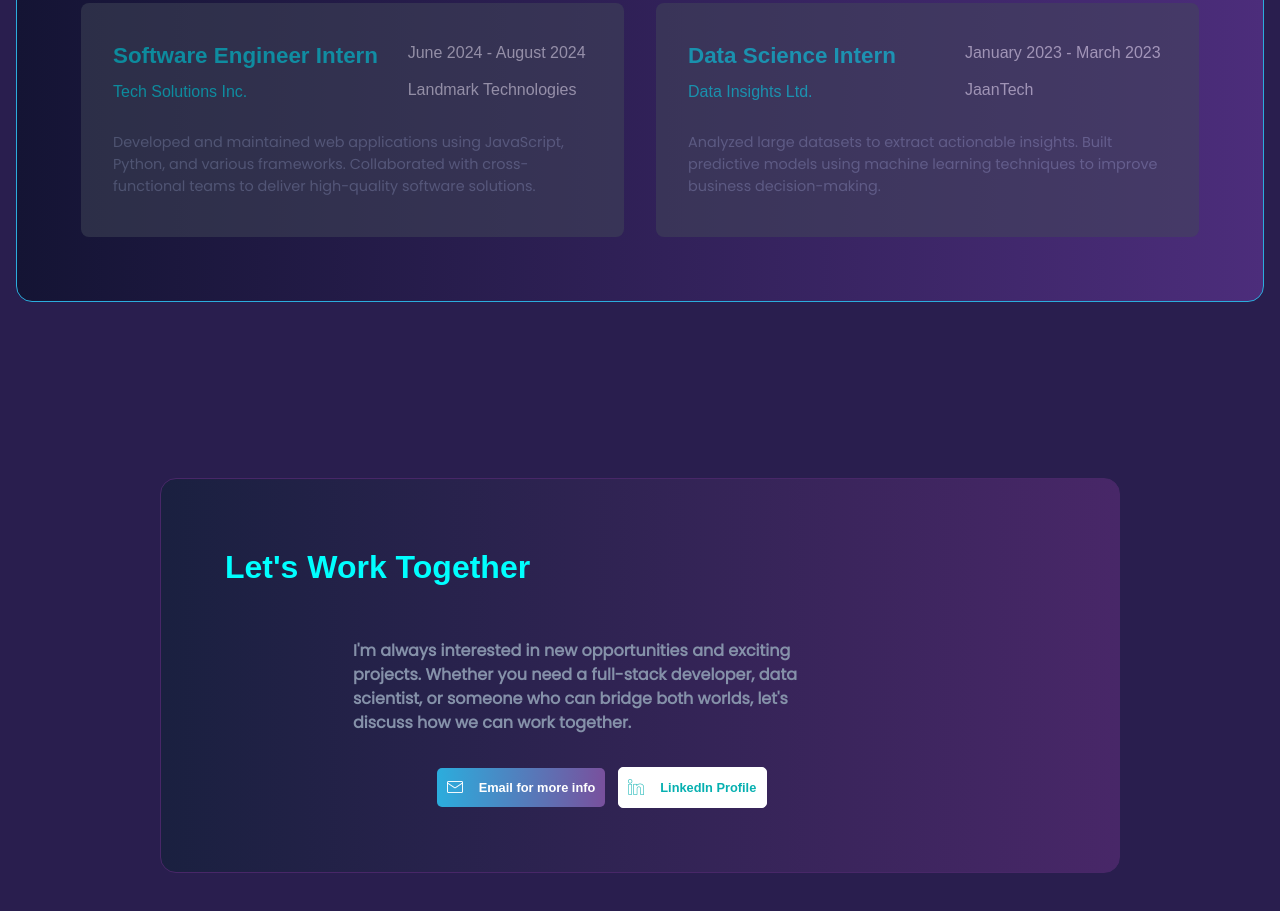
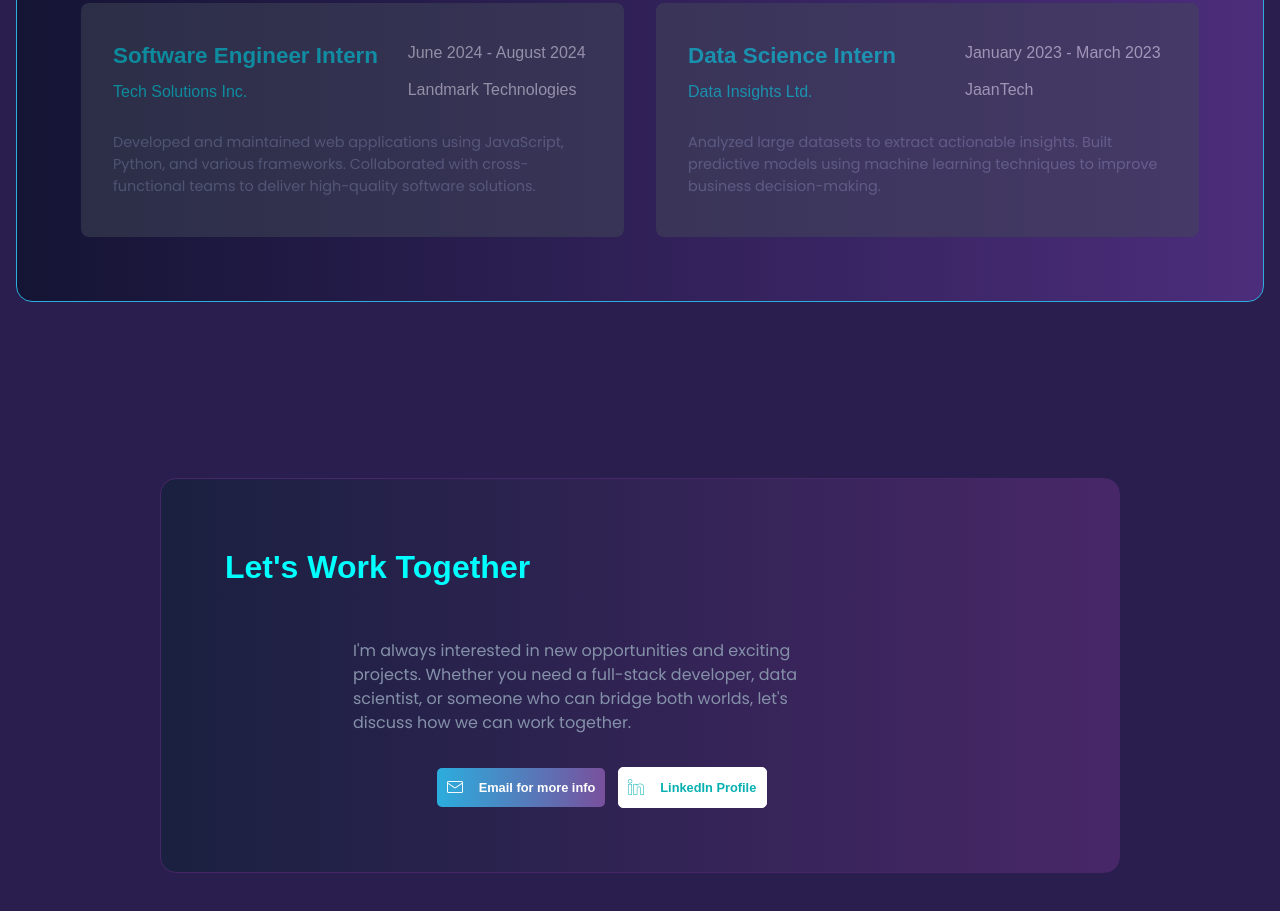
Before and after one commit to wanyu777/Portfolio, a plain HTML site: page index.html in a window 1280 px wide. Shown: the part 2709-3620 px from the top of the page. Drawn offline with Linux system fonts and the light colour scheme.

Commit message:
Slide change

```diff
--- a/index.css
+++ b/index.css
@@ -846,10 +846,8 @@ a{
 .contact{
     padding: 4rem;
     margin: 10rem 10rem 0 10rem;
-    /* background: var(--ebony); */
     background: linear-gradient(to right, #1a2040, #482768);
     border: 1px solid #482768;
-    /* border: 1px solid var(--curious-blue); */
     border-radius: 1rem;
 
     h2{
@@ -872,7 +870,7 @@ a{
         p{
             color: #8591a9;
             font-family: 'Poppins', sans-serif;
-            font-weight: 600;
+            font-weight: 500;
         }
     }
 
```
